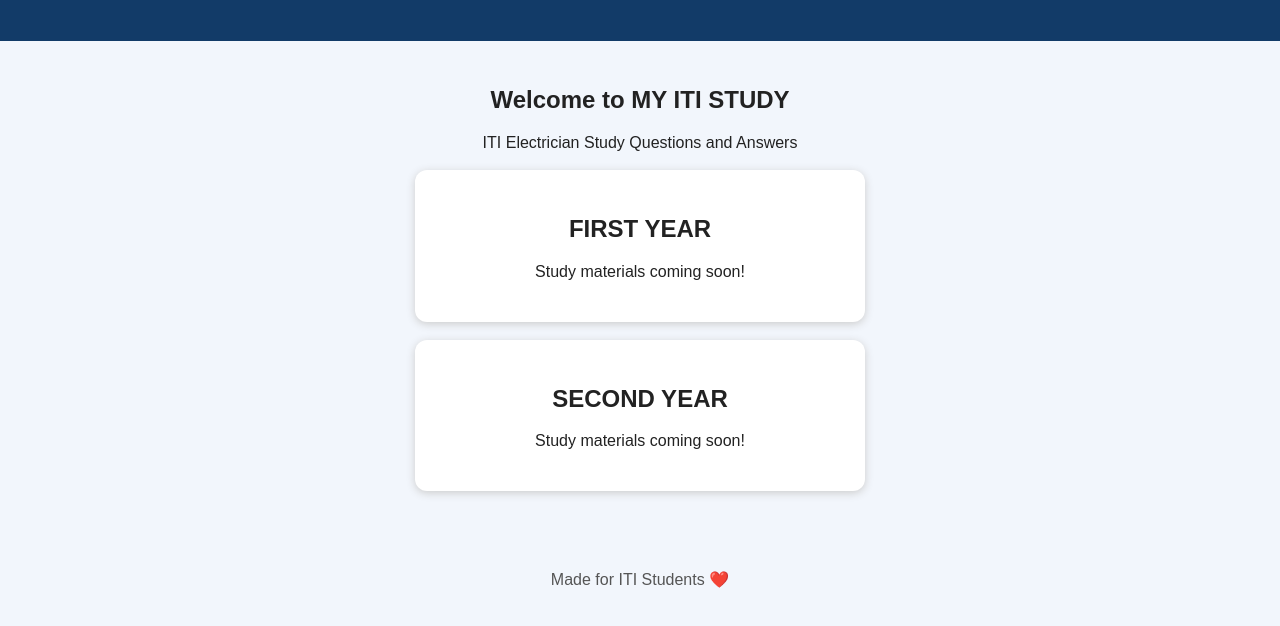
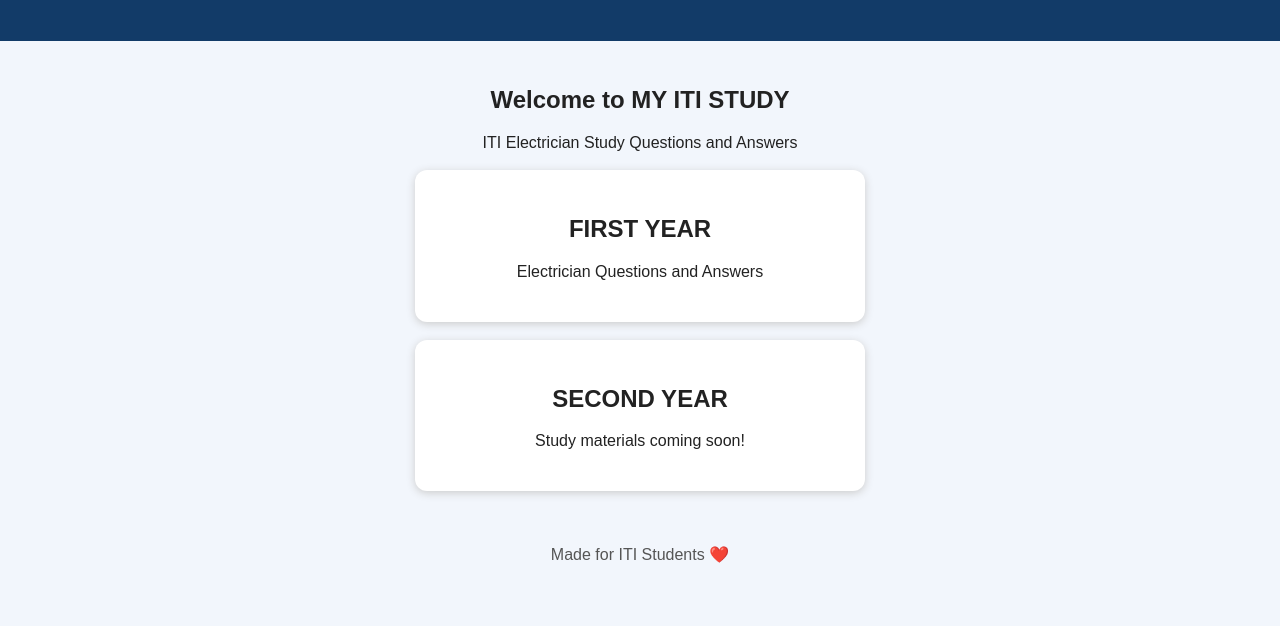
Before and after one commit to shaikmusthafayt-rgb/my-iti-study, a plain HTML site: page index.html in a window 1280 px wide. Shown: the part 102-728 px from the top of the page. Drawn offline with Linux system fonts and the light colour scheme.

Commit message:
Update index.html

```diff
--- a/index.html
+++ b/index.html
@@ -46,16 +46,17 @@ footer {
   <h2>Welcome to MY ITI STUDY</h2>
   <p>ITI Electrician Study Questions and Answers</p>
 
+  <a href="first-year.html" style="text-decoration:none; color:inherit;">
   <div class="card">
     <h2>FIRST YEAR</h2>
-    <p>Study materials coming soon!</p>
+    <p>Electrician Questions and Answers</p>
   </div>
+</a>
 
-  <div class="card">
-    <h2>SECOND YEAR</h2>
-    <p>Study materials coming soon!</p>
-  </div>
-</main>
+<div class="card">
+  <h2>SECOND YEAR</h2>
+  <p>Study materials coming soon!</p>
+</div>
 
 <footer>
   <p>Made for ITI Students ❤️</p>
```
